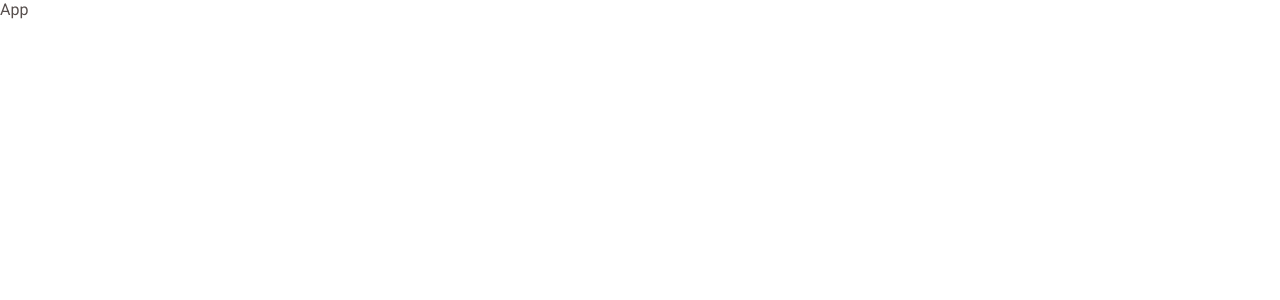
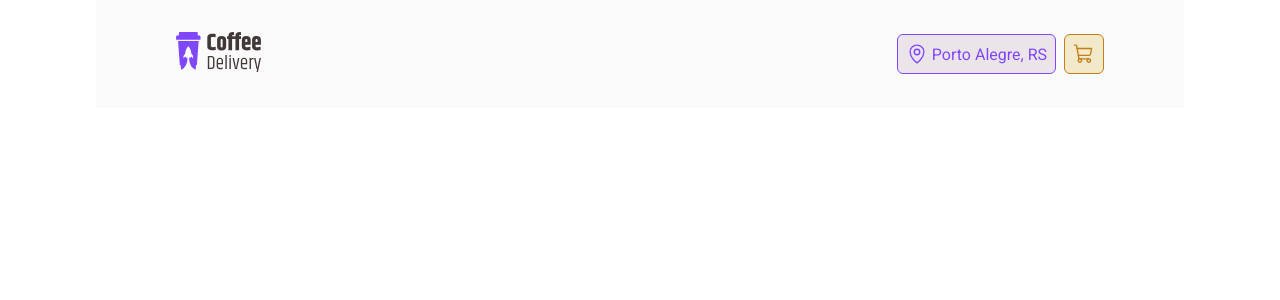
Before and after one commit to Azafman/coffe-delivery, a React (Vite) app: page / in a window 1280 px wide. Shown: the top 300 px of the page. Built offline with nearby package versions, Linux system fonts and the light colour scheme.

Commit message:
:lipstick: feat: layout base

```diff
--- a/package.json
+++ b/package.json
@@ -12,6 +12,7 @@
   },
   "dependencies": {
     "@types/styled-components": "^5.1.34",
+    "phosphor-react": "^1.4.1",
     "react": "^18.3.1",
     "react-dom": "^18.3.1",
     "styled-components": "^6.1.13"
--- a/src/App.tsx
+++ b/src/App.tsx
@@ -1,3 +1,5 @@
+import { DefaultLayout } from './layouts/DefaultLayout'
+
 export const App = () => {
-  return <div>App</div>
+  return <DefaultLayout />
 }
--- /dev/null
+++ b/src/components/Header/index.tsx
@@ -0,0 +1,25 @@
+import { CartContainer, HeaderContainer } from './styles'
+import logoCoffe from '../../assets/img/logo-coffe.svg'
+import { MapPin, ShoppingCart } from 'phosphor-react'
+import { useTheme } from 'styled-components'
+
+export const Header = () => {
+  return (
+    <HeaderContainer>
+      <div className="logo-container">
+        <img src={logoCoffe} alt="" />
+      </div>
+
+      <CartContainer>
+        <div className="local-container">
+          <MapPin color={useTheme().purple} size={22} />
+          <span>Porto Alegre, RS</span>
+        </div>
+
+        <span className="cart-container">
+          <ShoppingCart size={22} color={useTheme()['yellow-dark']} />
+        </span>
+      </CartContainer>
+    </HeaderContainer>
+  )
+}
--- /dev/null
+++ b/src/components/Header/styles.ts
@@ -0,0 +1,34 @@
+import styled from 'styled-components'
+
+export const HeaderContainer = styled.header`
+  display: flex;
+  justify-content: space-between;
+  align-items: center;
+  padding: 2rem 5rem;
+`
+export const CartContainer = styled.div`
+  display: flex;
+  gap: 0.5rem;
+  justify-content: end;
+
+  .local-container {
+    display: flex;
+    align-items: center;
+    gap: 0.25rem;
+    font-size: 1em;
+    padding: 0.5rem;
+    border-radius: 6px;
+    background-color: ${(props) => props.theme['purple-light']};
+    color: ${(props) => props.theme.purple};
+    border: 1px solid ${(props) => props.theme.purple};
+  }
+
+  .cart-container {
+    display: flex;
+    align-items: center;
+    padding: 0.5rem;
+    border-radius: 6px;
+    background-color: ${(props) => props.theme['yellow-light']};
+    border: 1px solid ${(props) => props.theme['yellow-dark']};
+  }
+`
--- /dev/null
+++ b/src/layouts/DefaultLayout/index.tsx
@@ -0,0 +1,10 @@
+import { Header } from '../../components/Header'
+import { LayoutContainer } from './styles'
+
+export const DefaultLayout = () => {
+  return (
+    <LayoutContainer>
+      <Header />
+    </LayoutContainer>
+  )
+}
--- /dev/null
+++ b/src/layouts/DefaultLayout/styles.ts
@@ -0,0 +1,9 @@
+import styled from 'styled-components'
+
+export const LayoutContainer = styled.div`
+  max-width: 85vw;
+  margin: auto;
+  display: flex;
+  flex-direction: column;
+  background-color: ${(props) => props.theme.background};
+`
--- a/src/styles/global.ts
+++ b/src/styles/global.ts
@@ -1,4 +1,4 @@
-import { createGlobalStyle } from "styled-components";
+import { createGlobalStyle } from 'styled-components'
 
 export const GlobalStyle = createGlobalStyle`
     * {
@@ -8,7 +8,7 @@ export const GlobalStyle = createGlobalStyle`
     }
 
     body {
-        background-color: ${(props) => props.theme['white']};
+        background-color: ${(props) => props.theme.white};
         color: ${(props) => props.theme['base-text']};
         -webkit-font-smoothing: antialised;
     }
--- a/src/styles/themes/default.ts
+++ b/src/styles/themes/default.ts
@@ -1,10 +1,10 @@
 export const defaultTheme = {
   'yellow-dark': '#C47F17',
-    'yellow': '#DBAC2C',
+  yellow: '#DBAC2C',
   'yellow-light': '#F1E9C9',
-    'purple-dark': '#8047F8',
+  'purple-dark': '#4B2995',
+  purple: '#8047F8',
   'purple-light': '#EBE5E9',
-
 
   'base-title': '#272221',
   'base-subtitle': '#403937',
@@ -14,6 +14,6 @@ export const defaultTheme = {
   'base-button': '#E6E5E5',
   'base-input': '#EDEDED',
   'base-card': '#F3F2F2',
-    'background': '#FAFAFA',
-    'white': '#FFFFFF'
+  background: '#FAFAFA',
+  white: '#FFFFFF',
 }
```
Also changed, not shown: src/assets/img/logo-coffe.svg (added), 1 other file (tests, documents, lock files or other folders). Lines whose indentation alone changed are shown as unchanged.
